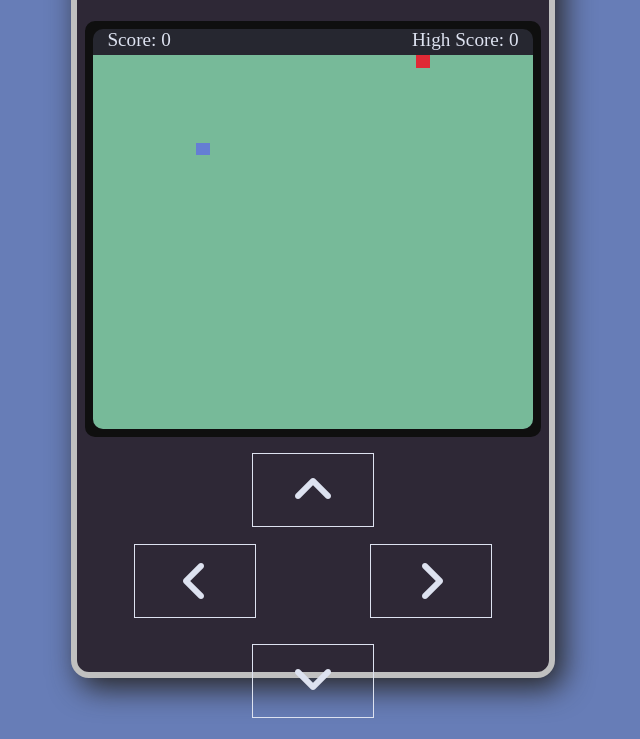
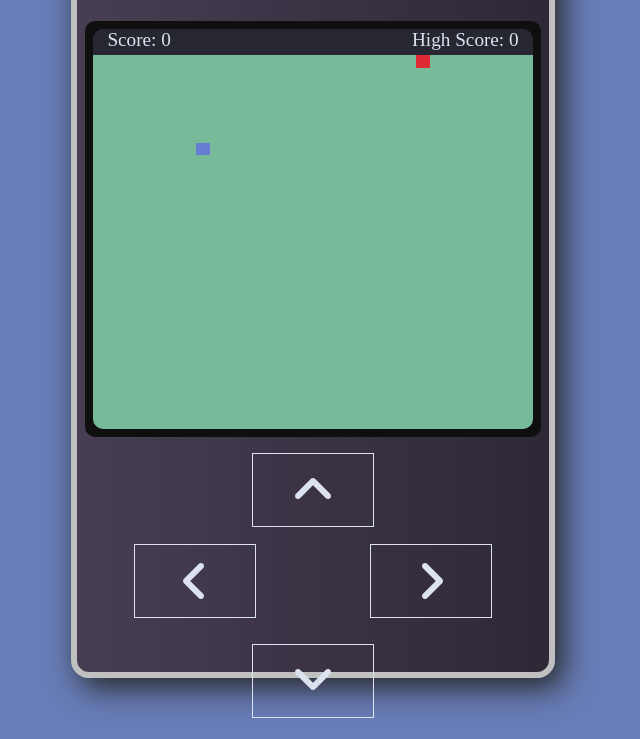
Before and after one commit to JordanPCox/browser-game, a plain HTML site: page index.html in a window 1280 px wide. Shown: the part 116-855 px from the top of the page, without its empty margins (327-967 px from the left). Drawn offline with Linux system fonts and the light colour scheme.

Commit message:
Added gradient

```diff
--- a/assets/style.css
+++ b/assets/style.css
@@ -12,7 +12,8 @@ body {
 .border-1 {
     display: flex;
     flex-direction: column;
-    background-color: #2E2836;
+    background-image: linear-gradient(to right, #473e53, #2E2836);
+    /* background-color: #2E2836; */
     border: 6px solid silver;
     border-radius: 18px;
     height: 95vh;
```
